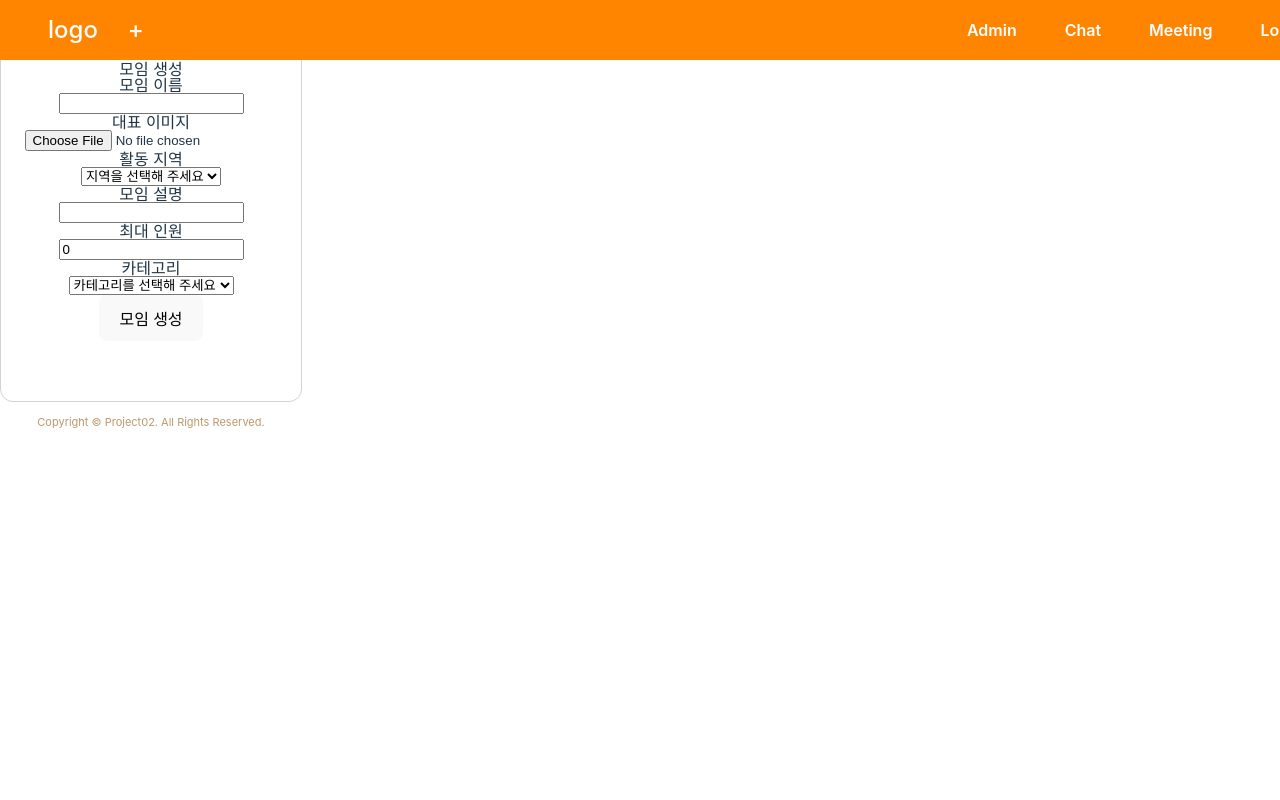
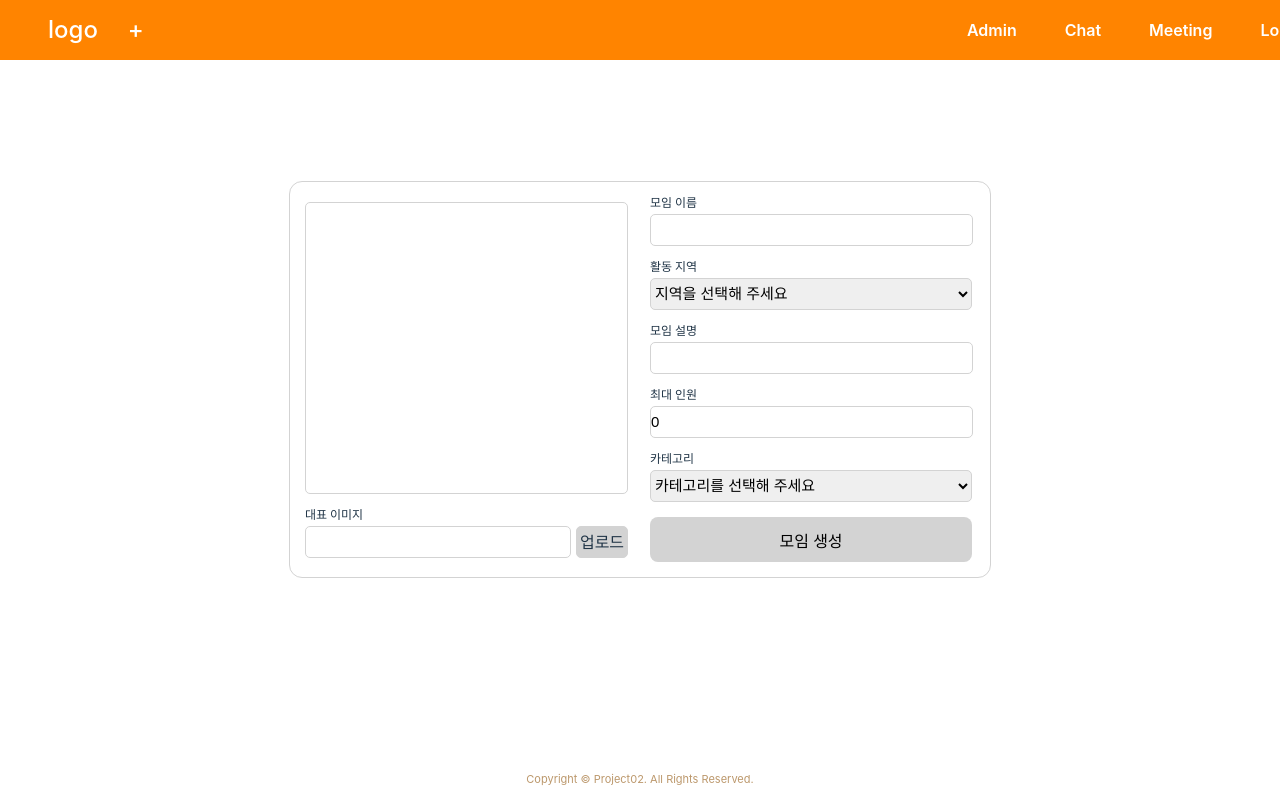
Before and after one commit to FE02-3ThProject/FrontEnd, a React (Vite) app: page /additional in a window 1280 px wide. Built offline with nearby package versions, Linux system fonts and the light colour scheme.

Commit message:
logic fix

```diff
--- a/src/components/category/Category.tsx
+++ b/src/components/category/Category.tsx
@@ -1,4 +1,5 @@
 import { ChangeEvent, FC } from "react";
+import styled from "styled-components";
 
 interface CategoryProps {
   value: string;
@@ -11,13 +12,23 @@ export const Category: FC<CategoryProps> = ({ value, onChange }) => {
   };
 
   return (
-    <select value={value} onChange={handleCategoryChange} required>
+    <StInput value={value} onChange={handleCategoryChange} required>
       <option value="">카테고리를 선택해 주세요</option>
       <option value="스포츠">스포츠</option>
       <option value="예술">예술</option>
       <option value="음악">음악</option>
-    </select>
+    </StInput>
   );
 };
 
 export default Category;
+
+const StInput = styled.select`
+  width: 92%;
+  height: 32px;
+  font-size: 15px;
+  margin-top: 5px;
+  margin-left: 10px;
+  border: 1px solid lightgray;
+  border-radius: 5px;
+`;
--- a/src/components/layout/LayOut.tsx
+++ b/src/components/layout/LayOut.tsx
@@ -1,5 +1,4 @@
 import { Outlet } from "react-router-dom";
-import SideBar from "./sidebar/SideBar";
 import styled from "styled-components";
 import Header from "./header/Header";
 import Footer from "./footer/Footer";
@@ -8,10 +7,7 @@ const LayOut = () => {
   return (
     <StLayout>
       <Header />
-      <StMainContents>
-        <SideBar />
-        <Outlet />
-      </StMainContents>
+      <Outlet />
       <Footer />
     </StLayout>
   );
@@ -24,8 +20,3 @@ const StLayout = styled.div`
   flex-direction: column;
   height: 100vh;
 `;
-
-const StMainContents = styled.div`
-  display: flex;
-  justify-content: center;
-`;
--- a/src/components/layout/sidebar/SideBar.tsx
+++ /dev/null
@@ -1,15 +0,0 @@
-import React from "react";
-import styled from "styled-components";
-
-const SideBar = () => {
-  return <StSideBar>SideBar</StSideBar>;
-};
-
-export default SideBar;
-
-const StSideBar = styled.div`
-  display: flex;
-  position: fixed;
-  left: 0;
-  height: 100%;
-`;
--- a/src/components/location/Location.tsx
+++ b/src/components/location/Location.tsx
@@ -1,4 +1,5 @@
 import { ChangeEvent, FC } from "react";
+import styled from "styled-components";
 
 interface LocationProps {
   value: string;
@@ -11,7 +12,7 @@ export const Location: FC<LocationProps> = ({ value, onChange }) => {
   };
 
   return (
-    <select value={value} onChange={handleLocationChange} required>
+    <StInput value={value} onChange={handleLocationChange} required>
       <option value="">지역을 선택해 주세요</option>
       <option value="경기도">경기도</option>
       <option value="강원도">강원도</option>
@@ -22,8 +23,18 @@ export const Location: FC<LocationProps> = ({ value, onChange }) => {
       <option value="경상북도">경상북도</option>
       <option value="경상남도">경상남도</option>
       <option value="제주특별자치도">제주특별자치도</option>
-    </select>
+    </StInput>
   );
 };
 
 export default Location;
+
+const StInput = styled.select`
+  width: 92%;
+  height: 32px;
+  font-size: 15px;
+  margin-top: 5px;
+  margin-left: 10px;
+  border: 1px solid lightgray;
+  border-radius: 5px;
+`;
--- a/src/pages/LoginPage/LoginPage.tsx
+++ b/src/pages/LoginPage/LoginPage.tsx
@@ -1,7 +1,16 @@
 import React from "react";
+import styled from "styled-components";
 
 const LoginPage = () => {
-  return <div>LoginPage</div>;
+  return <StContainer>LoginPage</StContainer>;
 };
 
 export default LoginPage;
+
+const StContainer = styled.div`
+  display: flex;
+  justify-content: center;
+  align-items: center;
+  width: 100vw;
+  height: 100%;
+`;
--- a/src/pages/MeetingCreatePage/MeetingCreate.tsx
+++ b/src/pages/MeetingCreatePage/MeetingCreate.tsx
@@ -99,37 +99,55 @@ const MeetingCreate = () => {
   };
 
   return (
+    <StForm>
       <StContainer onSubmit={handleSubmit}>
-      <h3>모임 생성</h3>
-      <label>모임 이름</label>
-      <input
-        type="text"
-        value={title}
-        onChange={handleInputChange(setTitle)}
-        required
+        <StLeftForm>
+          {fileInput.current?.files?.[0] ? (
+            <StPrevImg src={URL.createObjectURL(fileInput.current.files[0])} />
+          ) : (
+            <StNoneImg></StNoneImg>
+          )}
+
+          <StPrevLabel>대표 이미지</StPrevLabel>
+          <StPrevSection>
+            <StPreview
+              value={fileInput.current?.files?.[0]?.name || ""}
+              readOnly
             />
-      <label>대표 이미지</label>
-      <input
+            <StUpload htmlFor="previewImg">업로드</StUpload>
+          </StPrevSection>
+          <StNone
+            id="previewImg"
             type="file"
             onChange={handleFileChange}
             accept=".jpg, .jpeg, .png"
             ref={fileInput}
             required
           />
-      <label>활동 지역</label>
+        </StLeftForm>
+        <StRightForm>
+          <StLabel>모임 이름</StLabel>
+          <StInput
+            type="text"
+            value={title}
+            onChange={handleInputChange(setTitle)}
+            required
+          />
+
+          <StLabel>활동 지역</StLabel>
           <Location
             value={location}
             onChange={(selectedValue) => setLocation(selectedValue)}
           />
-      <label>모임 설명</label>
-      <input
+          <StLabel>모임 설명</StLabel>
+          <StInput
             type="text"
             value={description}
             onChange={handleInputChange(setDescription)}
             required
           />
-      <label>최대 인원</label>
-      <input
+          <StLabel>최대 인원</StLabel>
+          <StInput
             type="number"
             min={0}
             step={1}
@@ -137,25 +155,134 @@ const MeetingCreate = () => {
             onChange={handleInputChange(setMaxMembers)}
             required
           />
-      <label>카테고리</label>
+          <StLabel>카테고리</StLabel>
           <Category
             value={category}
             onChange={(selectedValue) => setCategory(selectedValue)}
           />
-      <button>모임 생성</button>
+          <StButton>모임 생성</StButton>
+        </StRightForm>
       </StContainer>
+    </StForm>
   );
 };
 
 export default MeetingCreate;
 
+const StForm = styled.div`
+  width: 100vw;
+  height: 100vh;
+  margin: 0 auto;
+  display: flex;
+  justify-content: center;
+  align-items: center;
+`;
+
 const StContainer = styled.form`
   display: flex;
   justify-content: center;
   align-items: center;
-  flex-direction: column;
   border: 1px solid lightgray;
   border-radius: 13px;
-  width: 300px;
-  height: 400px;
+  width: 700px;
+  height: auto;
 `;
+
+const StLeftForm = styled.div`
+  display: flex;
+  flex-direction: column;
+  width: 350px;
+`;
+
+const StRightForm = styled.div`
+  display: flex;
+  flex-direction: column;
+  width: 350px;
+`;
+
+const StInput = styled.input`
+  width: 321px;
+  padding: 0;
+  height: 30px;
+  font-size: 15px;
+  margin-top: 5px;
+  margin-left: 10px;
+  border: 1px solid lightgray;
+  border-radius: 5px;
+`;
+
+const StLabel = styled.label`
+  width: 321px;
+  font-size: 12px;
+  font-weight: bold;
+  margin-left: 10px;
+  display: flex;
+  justify-content: start;
+  margin-top: 15px;
+`;
+
+const StPrevLabel = styled.label`
+  width: 321px;
+  font-size: 12px;
+  font-weight: bold;
+  margin-left: 15px;
+  display: flex;
+  justify-content: start;
+  margin-top: 15px;
+`;
+
+const StUpload = styled.label`
+  display: flex;
+  justify-content: center;
+  align-items: center;
+  width: 50px;
+  height: 30px;
+  border: 1px solid lightgray;
+  border-radius: 5px;
+  margin-top: 5px;
+  margin-left: 5px;
+  font-weight: bold;
+  background-color: lightgray;
+`;
+
+const StPreview = styled.input`
+  width: 264px;
+  height: 30px;
+  border: 1px solid lightgray;
+  border-radius: 5px;
+  padding: 0;
+  margin-top: 5px;
+  margin-left: 15px;
+`;
+
+const StPrevImg = styled.img`
+  height: 290px;
+  width: 321px;
+  display: flex;
+  margin-left: 15px;
+  border-radius: 5px;
+  overflow: hidden;
+`;
+
+const StNoneImg = styled.div`
+  height: 290px;
+  width: 321px;
+  display: flex;
+  margin-left: 15px;
+  border-radius: 5px;
+  border: 1px solid lightgray;
+`;
+
+const StPrevSection = styled.div`
+  display: flex;
+`;
+
+const StNone = styled.input`
+  display: none;
+`;
+
+const StButton = styled.button`
+  width: 92%;
+  margin: 15px 0 15px 10px;
+  background-color: lightgray;
+`;
```
Lines whose indentation alone changed are shown as unchanged.
